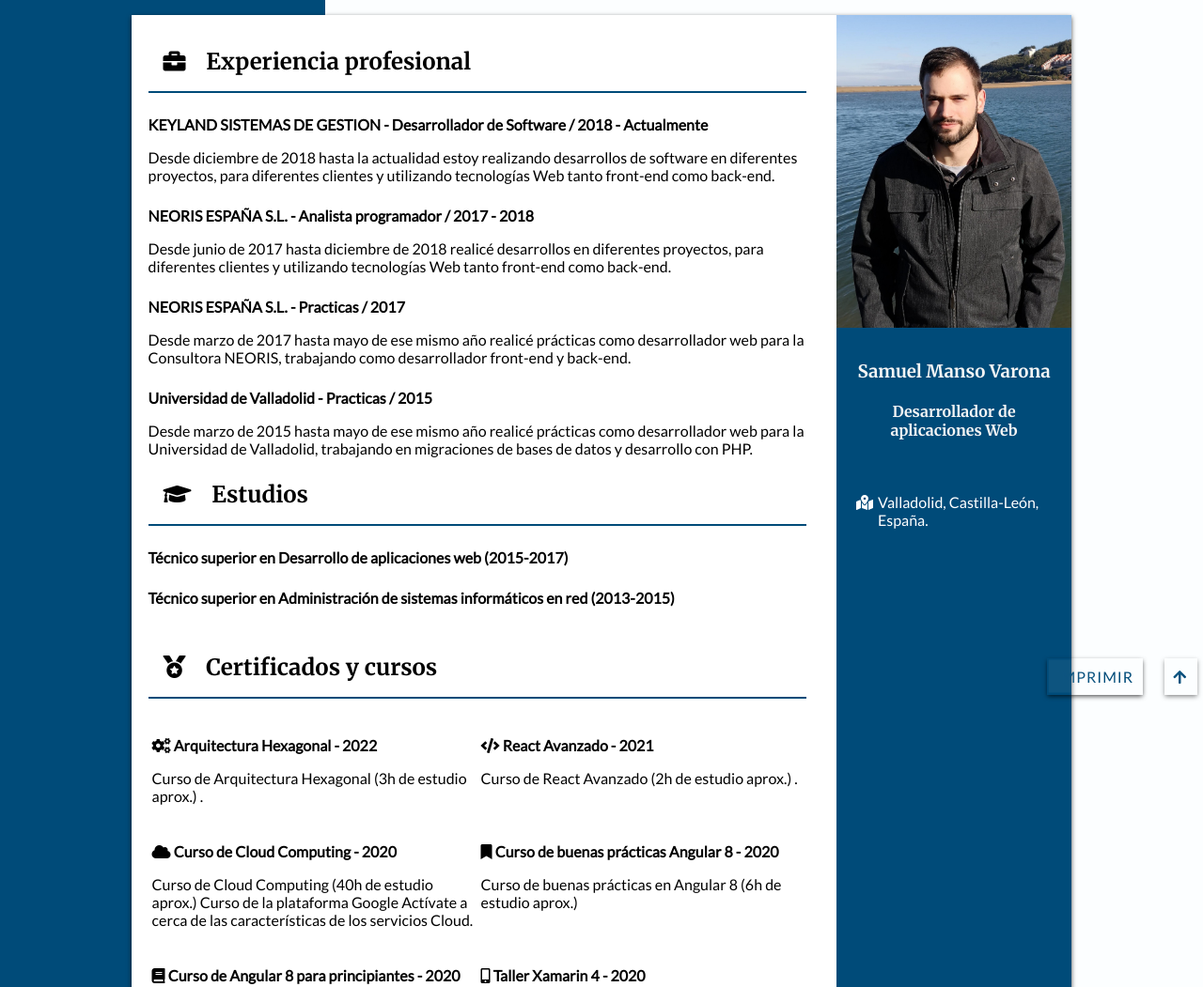
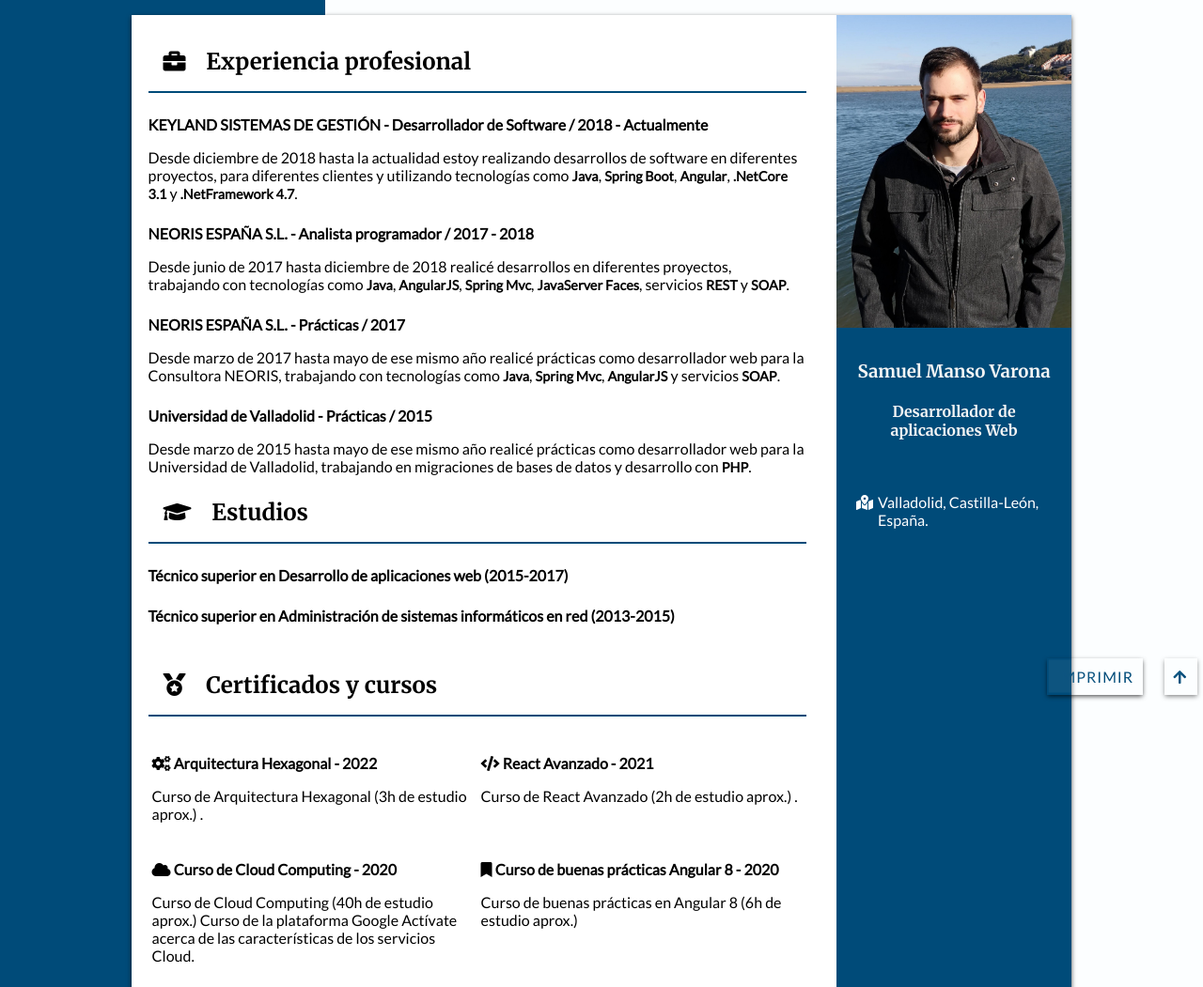
Before and after one commit to SamueM/samueM.github.io, a plain HTML site: page index.html in a window 1280 px wide. Shown: the top 1051 px of the page at 94% size. Drawn offline with nearby package versions, Linux system fonts and the light colour scheme.

Commit message:
Correcciones varias

```diff
--- a/index.html
+++ b/index.html
@@ -34,7 +34,7 @@
                 <!-- PIDO PERDON POR LO QUE VOY A HACER AQUI -->
                 <br class="noprint"/><br class="noprint"/><br class="noprint"/><br class="noprint"/><br class="noprint"/>
                 <br class="noprint"/><br class="noprint"/><br class="noprint"/><br class="noprint"/>
-                <br class="noprint"/><br class="noprint"/><br class="noprint"/>
+                <br class="noprint"/><br class="noprint"/><br class="noprint"/><br class="noprint"/><br class="noprint"/>
                 <br class="noprint"/><br class="noprint"/><br class="noprint"/>
                 <br class="noprint"/><br class="noprint"/><br class="noprint"/>
                 <br class="noprint"/><br class="noprint"/><br class="noprint"/>
@@ -49,94 +49,106 @@
 
             </div>
             <div class="about-me full-data">
-                <div class="section"><!-- EXPRIENCIA PROFESIONAL -->
+                <div class="section section-print"><!-- EXPRIENCIA PROFESIONAL -->
                     <h2><i class="fas fa-briefcase"></i> Experiencia profesional</h2>
                     <div class="bloque-estudios">
-                        <p><b>KEYLAND SISTEMAS DE GESTION - Desarrollador de Software / 2018 - Actualmente</b></p>
+                        <p><b>KEYLAND SISTEMAS DE GESTIÓN - Desarrollador de Software / 2018 - Actualmente</b></p>
                         <p>Desde diciembre de 2018 hasta la actualidad estoy realizando
                             desarrollos de software en diferentes proyectos, para diferentes
-                            clientes y utilizando tecnologías Web tanto front-end
-                            como back-end.</p>
+                            clientes y utilizando tecnologías como
+                            <b class="tool">Java</b>, <b class="tool">Spring Boot</b>, <b class="tool">Angular</b>,
+                            <b class="tool">.NetCore 3.1</b> y <b class="tool">.NetFramework 4.7</b>.</p>
                     </div>
                     <div class="bloque-estudios">
                         <p><b>NEORIS ESPAÑA S.L. - Analista programador / 2017 - 2018</b></p>
-                        <p>Desde junio de 2017 hasta diciembre de 2018 realicé
-                            desarrollos en diferentes proyectos, para diferentes
-                            clientes y utilizando tecnologías Web tanto front-end
-                            como back-end.</p>
+                        <p>Desde junio de 2017 hasta diciembre de 2018 realicé desarrollos en diferentes proyectos,
+                            trabajando con tecnologías como
+                            <b class="tool">Java</b>, <b class="tool">AngularJS</b>, <b class="tool">Spring Mvc</b>,
+                            <b class="tool">JavaServer Faces</b>, servicios <b class="tool">REST</b>
+                            y <b class="tool">SOAP</b>.</p>
                     </div>
                     <div class="bloque-estudios">
-                        <p><b>NEORIS ESPAÑA S.L. - Practicas / 2017</b></p>
+                        <p><b>NEORIS ESPAÑA S.L. - Prácticas / 2017</b></p>
                         <p>Desde marzo de 2017 hasta mayo de ese mismo año
                             realicé prácticas como desarrollador web para la Consultora NEORIS,
-                            trabajando como desarrollador front-end y back-end.</p>
+                            trabajando con tecnologías como
+                            <b class="tool">Java</b>, <b class="tool">Spring Mvc</b>, <b class="tool">AngularJS</b> y
+                            servicios <b class="tool">SOAP</b>.</p>
                     </div>
                     <div class="bloque-estudios">
-                        <p><b>Universidad de Valladolid - Practicas / 2015</b></p>
+                        <p><b>Universidad de Valladolid - Prácticas / 2015</b></p>
                         <p>Desde marzo de 2015 hasta mayo de ese mismo año realicé prácticas como desarrollador web para
-                            la Universidad de Valladolid, trabajando en migraciones de bases de datos y desarrollo con PHP.</p>
+                            la Universidad de Valladolid, trabajando en migraciones de bases de datos y desarrollo con
+                            <b class="tool">PHP</b>.</p>
                     </div>
                 </div>
-                <div class="section"><!-- ESTUDIOS -->
+                <div class="section section-print"><!-- ESTUDIOS -->
                     <h2 class="encabezado-principal"><i class="fas fa-graduation-cap"></i> Estudios</h2>
                     <div class="bloque-estudios">
                         <p><b>Técnico superior en Desarrollo de aplicaciones web (2015-2017)</b></p>
-                        <!--<p>Técnico superior en Desarrollo de aplicaciones web. Cursado en I.E.S. Galileo (2015-2017).</p>-->
                     </div>
                     <div class="bloque-estudios">
                         <p><b>Técnico superior en Administración de sistemas informáticos en red (2013-2015)</b></p>
-                        <!--<p>Técnico superior en Administración de sistemas informáticos en red. Cursado en I.E.S. Galileo (2013-2015).</p>-->
                     </div>
                 </div>
 
             </div>
-            <div class="about-me about-me-print full-data p-t-0">
+            <div class="about-me about-me-print full-data p-t-0 p-t-3-on-print">
                 <div class="section section-print"><!-- CERTIFICADOS Y CURSOS -->
-                    <h2><i class="fas fa-medal"></i> Certificados y cursos</h2>
+                    <h2 class="special-text-align-center-on-print"><i class="fas fa-medal"></i> Certificados y cursos</h2>
                     <div class="contenedor-certificados">
 
                         <div class="bloque-certificados">
                             <p><i class="fa fa-cogs" aria-hidden="true"></i>
-                                <b>Arquitectura Hexagonal - 2022</b></p>
+                                <b>Arquitectura Hexagonal - 2022</b>
+                            </p>
                             <p>Curso de Arquitectura Hexagonal (3h de estudio aprox.)
-                                <!--Curso en el que se da visión general sobre una de las arquitecturas más usadas en microservicios-->.</p>
+                                <!--Curso en el que se da visión general sobre una de las arquitecturas más usadas en microservicios-->.
+                            </p>
                         </div>
                         <div class="bloque-certificados">
                             <p><i class="fa fa-code" aria-hidden="true"></i><b> React Avanzado - 2021</b></p>
                             <p>Curso de React Avanzado (2h de estudio aprox.)
                                 <!--Curso en el que se profundiza en React para aprender a
                                  desarrollar aplicaciones web fiables y rápidas basadas
-                                 en esta biblioteca de JavaScript-->. </p>
+                                 en esta biblioteca de JavaScript-->.
+                            </p>
                         </div>
                         <div class="bloque-certificados">
                             <p><i class="fas fa-cloud"></i><b> Curso de Cloud Computing - 2020</b></p>
                             <p>Curso de Cloud Computing (40h de estudio aprox.)
-                                Curso de la plataforma Google Actívate a cerca de
+                                Curso de la plataforma Google Actívate acerca de
                                 las características de los servicios Cloud. </p>
                         </div>
                         <div class="bloque-certificados">
                             <p><i class="fas fa-bookmark"></i><b> Curso de buenas prácticas Angular 8 - 2020</b></p>
                             <p>Curso de buenas prácticas en Angular 8 (6h de estudio aprox.)
-                                <!--Estructura de ficheros, Refactorización de componentes, Lazy loading de módulos ...--></p>
+                                <!--Estructura de ficheros, Refactorización de componentes, Lazy loading de módulos ...-->
+                            </p>
                         </div>
                         <div class="bloque-certificados">
                             <p><i class="fas fa-book"></i><b> Curso de Angular 8 para principiantes - 2020</b></p>
                             <p>Curso de fundamentos de Angular 8 (12h de estudio aprox.).
-                                <!--Creación y estructura de un proyecto, componentes y relaciones entre ellos ...--></p>
+                                <!--Creación y estructura de un proyecto, componentes y relaciones entre ellos ...-->
+                            </p>
                         </div>
                         <div class="bloque-certificados">
                             <p><i class="fas fa-mobile-alt"></i><b> Taller Xamarin 4 - 2020</b></p>
                             <p>Taller Xamarin 4 (1h de estudio aprox.)
-                                <!--Taller acerca de las nuevas funcionalidades de Xamarin 4--></p>
+                                <!--Taller acerca de las nuevas funcionalidades de Xamarin 4-->
+                            </p>
                         </div>
                         <div class="bloque-certificados">
-                            <p><i class="fas fa-certificate"></i><b> Desarrollo en HTML5, CSS y Javascript de Apps Web, Android, IOS - 2016</b></p>
+                            <p><i class="fas fa-certificate"></i><b> Desarrollo en HTML5, CSS y Javascript de Apps Web,
+                                    Android, IOS - 2016</b></p>
                             <p>Curso Mooc (50h de estudio aprox.)
                                 Desarrollo en HTML5, CSS y Javascript de Apps Web, Android, IOS</p>
                         </div>
                         <div class="bloque-certificados">
-                            <p><i class="fas fa-route"></i><b> Scrum Fundamentals Certified. Validez: Junio de 2017 - Junio de 2020.</b></p>
-                            <p>Curso Scrum Fundamentals orientado a aprender los conceptos clave de la metodología Scrum.</p>
+                            <p><i class="fas fa-route"></i><b> Scrum Fundamentals Certified. Validez: Junio de 2017 -
+                                    Junio de 2020.</b></p>
+                            <p>Curso Scrum Fundamentals orientado a aprender los conceptos clave de la metodología
+                                Scrum.</p>
                         </div>
                     </div>
                 </div>
@@ -148,10 +160,10 @@
                 <div class="bloque-proyectos">
                     <p><b>AQuA Control de calidad comercial - CD, Inditex: Marzo 2022 hasta la actualidad.</b></p>
                     <div>
-                        <p>AQuA es conjunto de servicios y aplicacion SPA, que se construyen con el framework propio de Inditex y que permite gestionar el control de calidad en los centros de distribución de mercancias...
+                        <p>AQuA es conjunto de servicios y aplicación SPA, que se construyen con el framework propio de Inditex y que permite gestionar el control de calidad en los centros de distribución de mercancías...
                             En este proyecto se utilizan las siguientes tecnologías <b class="tool">Java 11</b>, <b class="tool">OpenShift</b>, <b class="tool">Servicios REST</b>, <b class="tool">Maria DB</b>,
-                            <b class="tool">Mongo</b>, <b class="tool">Junit 5</b> y y la <b class="tool">suite de Atlassian</b> para la asignación de tareas, gestión de despliegues y control de versiones.
-                            Ademas de <b class="tool">Scrum</b> para la gestión del trabajo.</p>
+                            <b class="tool">Mongo</b>, <b class="tool">Junit 5</b> y la <b class="tool">suite de Atlassian</b> para la asignación de tareas, gestión de despliegues y control de versiones.
+                            Además de <b class="tool">Scrum</b> para la gestión del trabajo.</p>
                         <p>He sido responsable en este proyecto de: Desarrollo de nuevas funcionalidades en diferentes servicios, rest, de mensajeria y de sincronizacion de datos.</p>
                     </div>
                 </div>
@@ -160,7 +172,7 @@
                     <div>
                         <p>GACOMER es una aplicación de escritorio Java con un framework propio de Inditex que permite consultar datos de venta y stock de productos entre temporadas, paises...
                             En este proyecto se utilizan las siguientes tecnologías <b class="tool">Java 11</b>, <b class="tool">OpenShift</b>, <b class="tool">Servicios REST</b>, <b class="tool">Junit 5</b> y y la <b class="tool">suite de Atlassian</b> para la asignación de tareas, gestión de despliegues y control de versiones.
-                            Ademas de <b class="tool">Scrum</b> para la gestión del trabajo.</p>
+                            Además de <b class="tool">Scrum</b> para la gestión del trabajo.</p>
                         <p>He sido responsable en este proyecto de: Desarrollo de microservicios en arquitectura Hexagonal
                              y migración de la lógica de negocio del cliente pesado a estos mismos.</p>
                     </div>
@@ -169,7 +181,7 @@
                     <p><b>Sistema de automatización de transporte en planta, G.A. Aragusa: Agosto de 2020 hasta Marzo 2021.</b></p>
                     <div>
                         <p>Solución que consiste en la implantación de Robots autonomos OMRON en la planta de G.A Aragusa para gestionar el transporte de
-                            carros a traves de PLC`s y una aplicacion Web que permite a los usuarios acceder a la monitorización del sistema.
+                            carros a traves de PLC`s y una aplicación Web que permite a los usuarios acceder a la monitorización del sistema.
                             En este proyecto se utilizan las siguientes tecnologías <b class="tool">Programación ladder</b>, <b class="tool">.NET Framework 4.7</b>, <b class="tool">RabbitMQ</b> y <b class="tool">TFS</b> para la asignación de tareas.</p>
                         <p>He sido responsable en este proyecto de:
                             Programar los procesos para los PLC`s de OMRON y desarrollar la aplicación web para los Pc`s de linea.</p>
```
